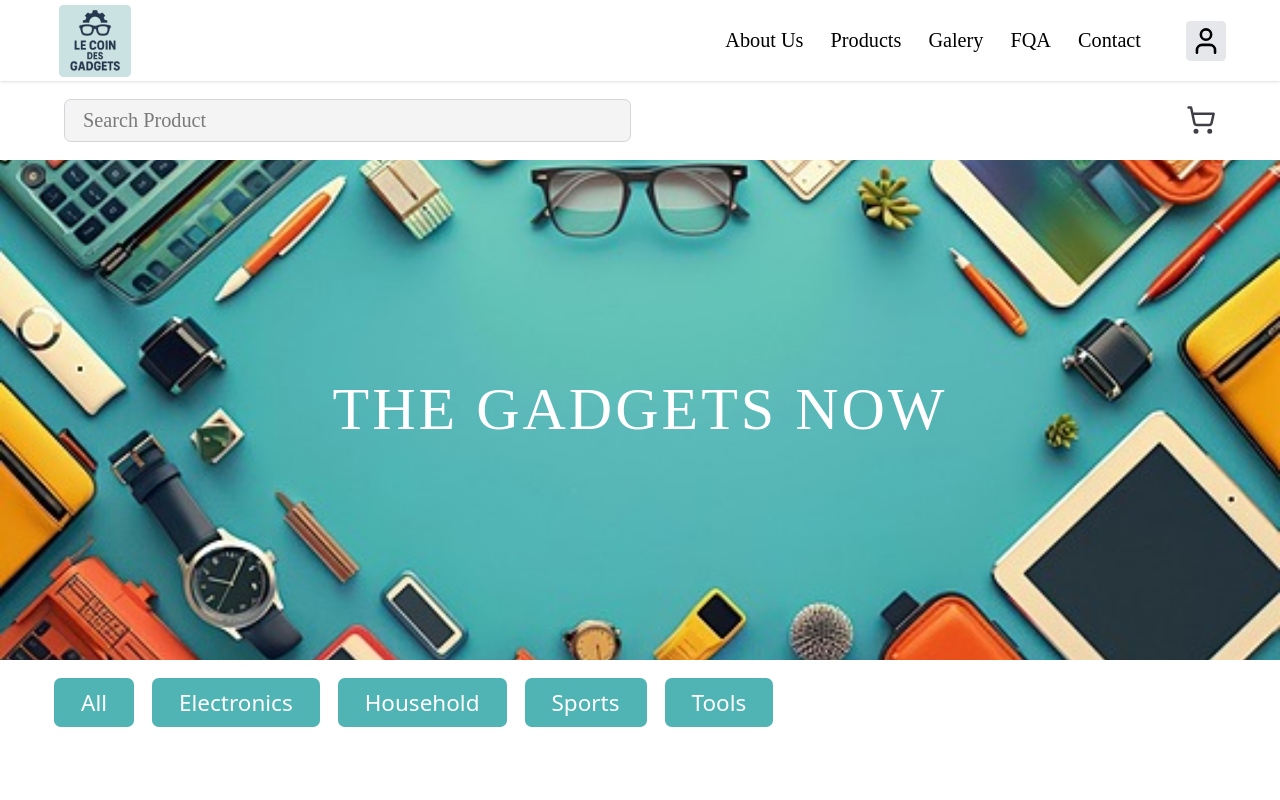
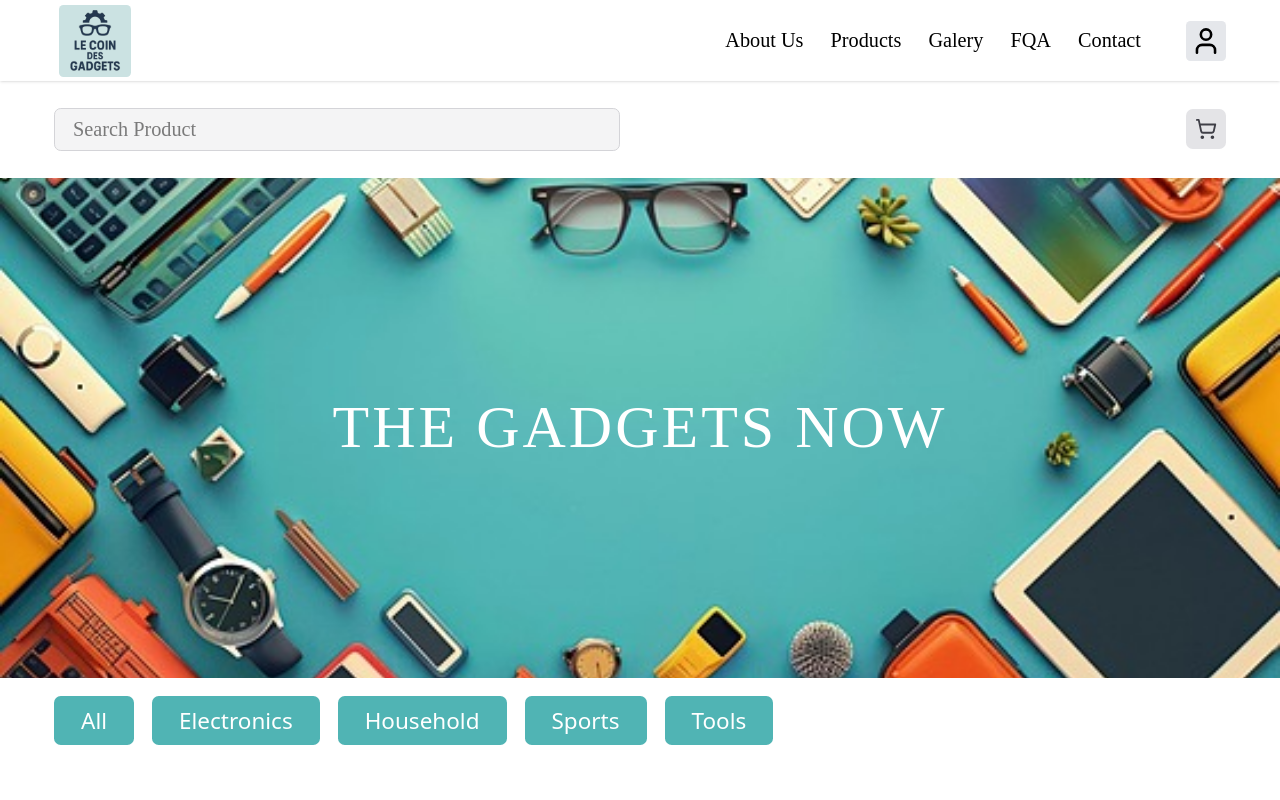
Before and after one commit to FabieRv/coin_de_gadgets, a React (Vite) app: page / in a window 1280 px wide. Shown: the top 800 px of the page. Built offline with nearby package versions, Linux system fonts and the light colour scheme.

Commit message:
ajout de panier

```diff
--- a/src/App/Store.ts
+++ b/src/App/Store.ts
@@ -1,12 +1,13 @@
 import { configureStore } from "@reduxjs/toolkit"
 import productReducer from "../components/features/products/ProductSlice"
+import cartReducer from "../components/features/cart/cartSlice"
 
 export const store = configureStore({
   reducer: {
+    cart: cartReducer,
     product: productReducer,
   },
 })
 
-// ✅ Définir les types RootState et AppDispatch
 export type RootState = ReturnType<typeof store.getState>
 export type AppDispatch = typeof store.dispatch
--- a/src/components/Layout/SecondNav.tsx
+++ b/src/components/Layout/SecondNav.tsx
@@ -3,16 +3,20 @@ import { setSearchTerm } from "../features/products/ProductSlice"
 import Container from "../common/Container"
 import type { RootState } from "../../App/Store"
 import { ShoppingCart } from "lucide-react"
+import { Link } from "react-router-dom"
 
 function SecondNav() {
   const dispatch = useDispatch()
   const searchTerm = useSelector((state: RootState) => state.product.searchTerm)
 
+  const cartItems = useSelector((state: RootState) => state.cart.items)
+  const itemCount = cartItems.reduce((total, item) => total + item.quantity, 0)
+
   return (
     <div className="shadow-md">
-      <Container className="flex items-center justify-between text-black p-4! font-Montser">
+      <Container className="flex items-center justify-between text-black font-Montser py-6!">
         <nav className="flex w-full max-w-5xl mx-auto">
-          <div className="w-1/2 pr-2">
+          <div className="w-1/2">
             <input
               placeholder="Search Product"
               type="text"
@@ -21,11 +25,25 @@ function SecondNav() {
               onChange={(e) => dispatch(setSearchTerm(e.target.value))}
             />
           </div>
+        </nav>
 
-          <div className="w-1/2 flex justify-end items-center pl-2">
-            <ShoppingCart size={30} className="text-zinc-700 cursor-pointer" />
-          </div>
-        </nav>
+        <div className="relative flex items-center justify-end">
+          <Link to={"/cart"} className="flex items-center">
+            <ShoppingCart
+              size={40}
+              className="text-zinc-700 cursor-pointer bg-zinc-200 p-2 rounded-md transition-colors hover:bg-zinc-300"
+            />
+          </Link>
+
+          {itemCount > 0 && (
+            <span
+              className="absolute -top-2 -right-2 bg-blue-700 text-white text-sm
+                rounded-full w-5 h-5 flex items-center justify-center pointer-events-none"
+            >
+              {itemCount}
+            </span>
+          )}
+        </div>
       </Container>
     </div>
   )
--- a/src/components/Layout/footer.tsx
+++ b/src/components/Layout/footer.tsx
@@ -122,7 +122,7 @@ function Footer() {
       <div className="bg-[#50B4B4] p-2 ">
         <Container className="py-0! text-white  text-center">
           <p className="font-Montser">
-            Copyrigh &copy;2025 <span className="font-bold ">Fabie Rav</span>{" "}
+            Copyright &copy;2025 <span className="font-bold ">Fabie Rav</span>{" "}
           </p>
         </Container>
       </div>
--- /dev/null
+++ b/src/components/features/cart/cartSlice.tsx
@@ -0,0 +1,26 @@
+import { createSlice } from "@reduxjs/toolkit";
+
+const initialState = {
+  items: [],
+};
+
+const cartSlice = createSlice({
+  name: "cart",
+  initialState,
+  reducers: {
+    addToCart: (state, action) => {
+      const existingItem = state.items.find(
+        (item) => item.id === action.payload.id
+      );
+
+      if (existingItem) {
+        existingItem.quantity += 1;
+      } else {
+        state.items.push({ ...action.payload, quantity: 1 });
+      }
+    },
+  },
+});
+
+export const { addToCart } = cartSlice.actions;
+export default cartSlice.reducer;
--- a/src/components/pages/ProductCart.tsx
+++ b/src/components/pages/ProductCart.tsx
@@ -24,7 +24,7 @@ function ProductCart({ product }: { product: Product }) {
           </p>
           <div className="flex justify-between mt-4 itemes-center">
             <p className="font-bold">{product.price.toLocaleString()} Ar</p>
-            <p>View Details</p>
+            <p className="text-blue-600">View Details</p>
           </div>
         </div>
       </div>
--- a/src/components/pages/ProductDetail.tsx
+++ b/src/components/pages/ProductDetail.tsx
@@ -3,6 +3,7 @@ import Container from "../common/Container"
 import Button from "../common/Button"
 import { ShoppingCart, Star } from "lucide-react"
 import { useDispatch, useSelector } from "react-redux"
+import { addToCart } from "../features/cart/cartSlice"
 
 function ProductDetail() {
   const { id } = useParams<{ id: string }>()
@@ -72,6 +73,7 @@ function ProductDetail() {
               <Button
                 label="Add to Cart"
                 className="bg-[#50B4B4] hover:bg-cyan-600 text-white flex justify-between items-center gap-2 font-lato"
+                onClick={() => dispatch(addToCart(product))}
               >
                 <ShoppingCart />
               </Button>
```
Also changed, not shown: src/components/Types/index.ts (+7 -0 lines), src/components/features/products/ProductSlice.tsx (+1 -7 lines).
